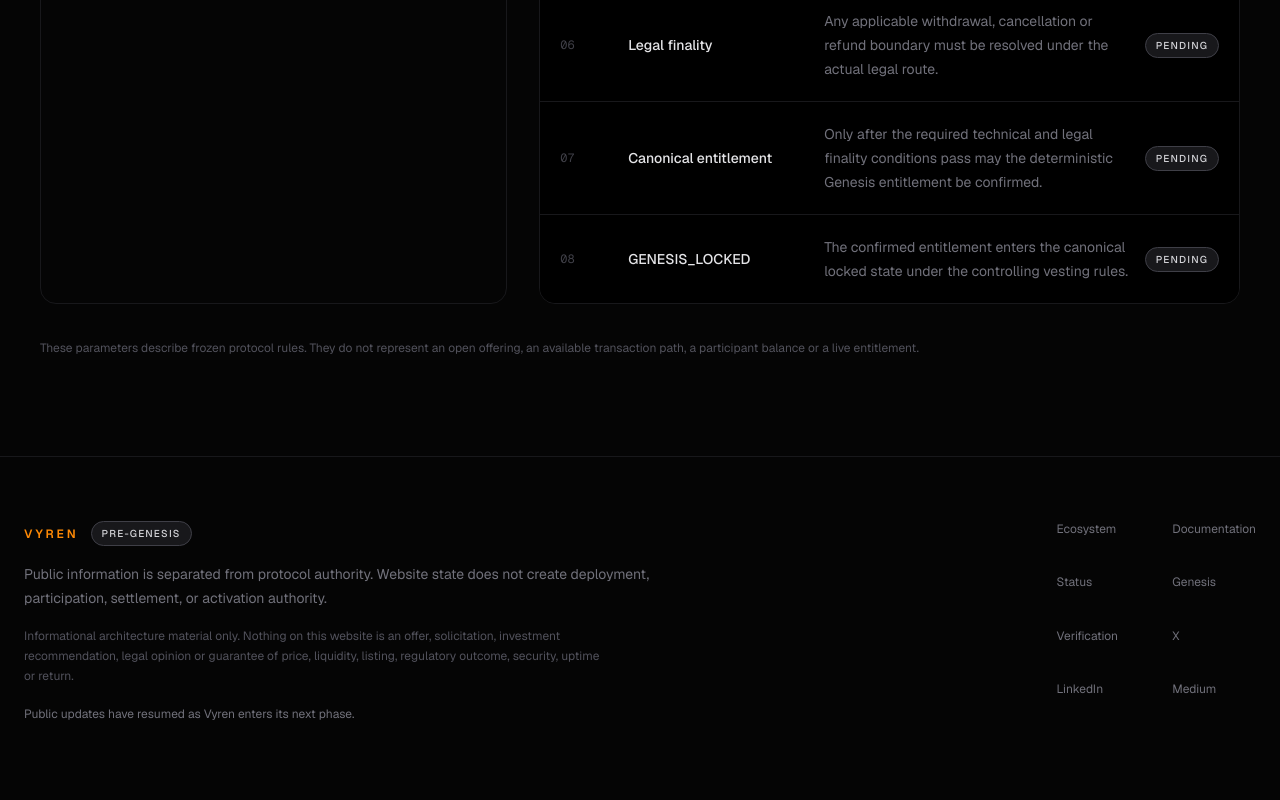
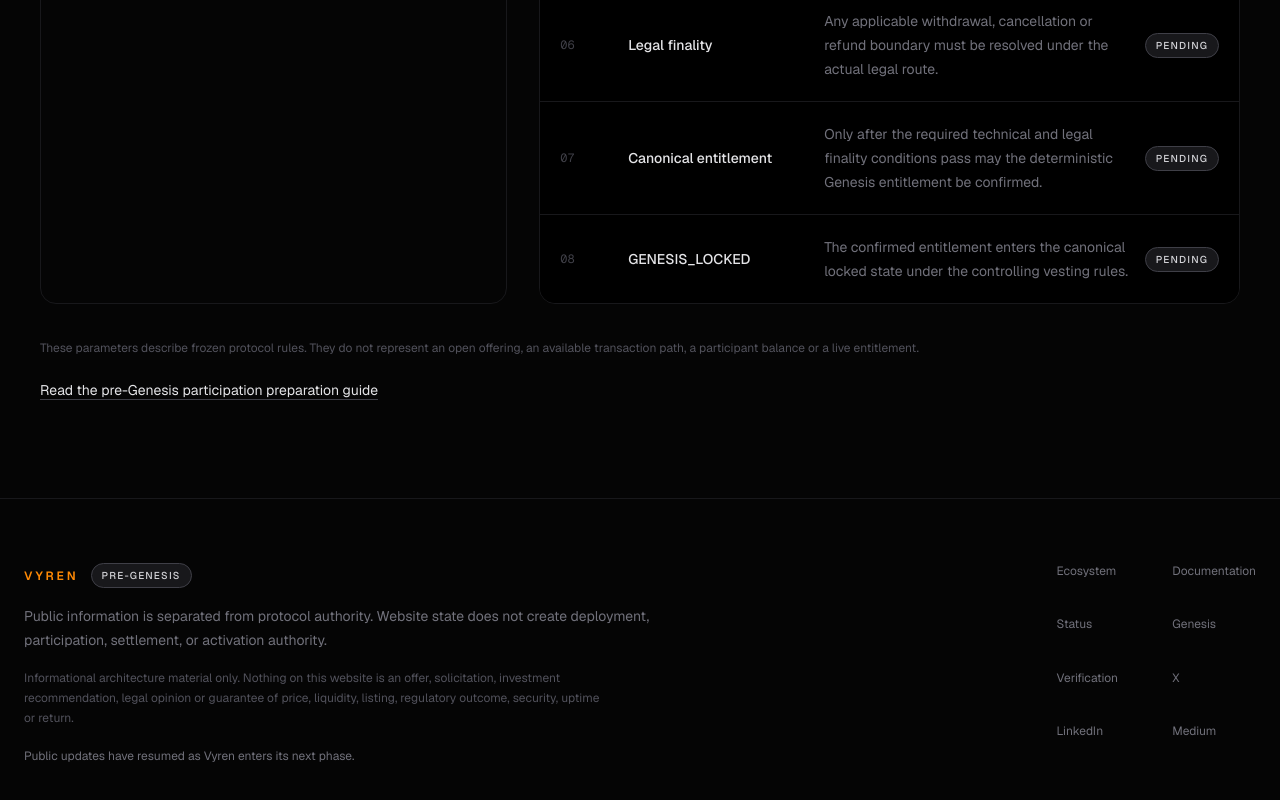
Before and after one commit to vyren-landing/website, a Next.js app: page /genesis in a window 1280 px wide. Shown: the part 987-1787 px from the top of the page. Built offline with nearby package versions, Linux system fonts and the light colour scheme.

Commit message:
Order 8: link Genesis to participation guide

```diff
--- a/app/genesis/page.tsx
+++ b/app/genesis/page.tsx
@@ -43,11 +43,19 @@ export default function GenesisPage() {
         <FlowStepper steps={steps} />
       </div>
 
-      <p className="mt-8 max-w-4xl text-xs leading-6 text-zinc-600">
-        These parameters describe frozen protocol rules. They do not represent
-        an open offering, an available transaction path, a participant balance
-        or a live entitlement.
-      </p>
+      <div className="mt-8 max-w-4xl">
+        <p className="text-xs leading-6 text-zinc-600">
+          These parameters describe frozen protocol rules. They do not represent
+          an open offering, an available transaction path, a participant balance
+          or a live entitlement.
+        </p>
+        <a
+          href="/docs/participation"
+          className="mt-5 inline-block text-sm text-zinc-200 underline decoration-zinc-700 underline-offset-4 hover:decoration-zinc-300"
+        >
+          Read the pre-Genesis participation preparation guide
+        </a>
+      </div>
     </SurfacePage>
   );
 }
```
